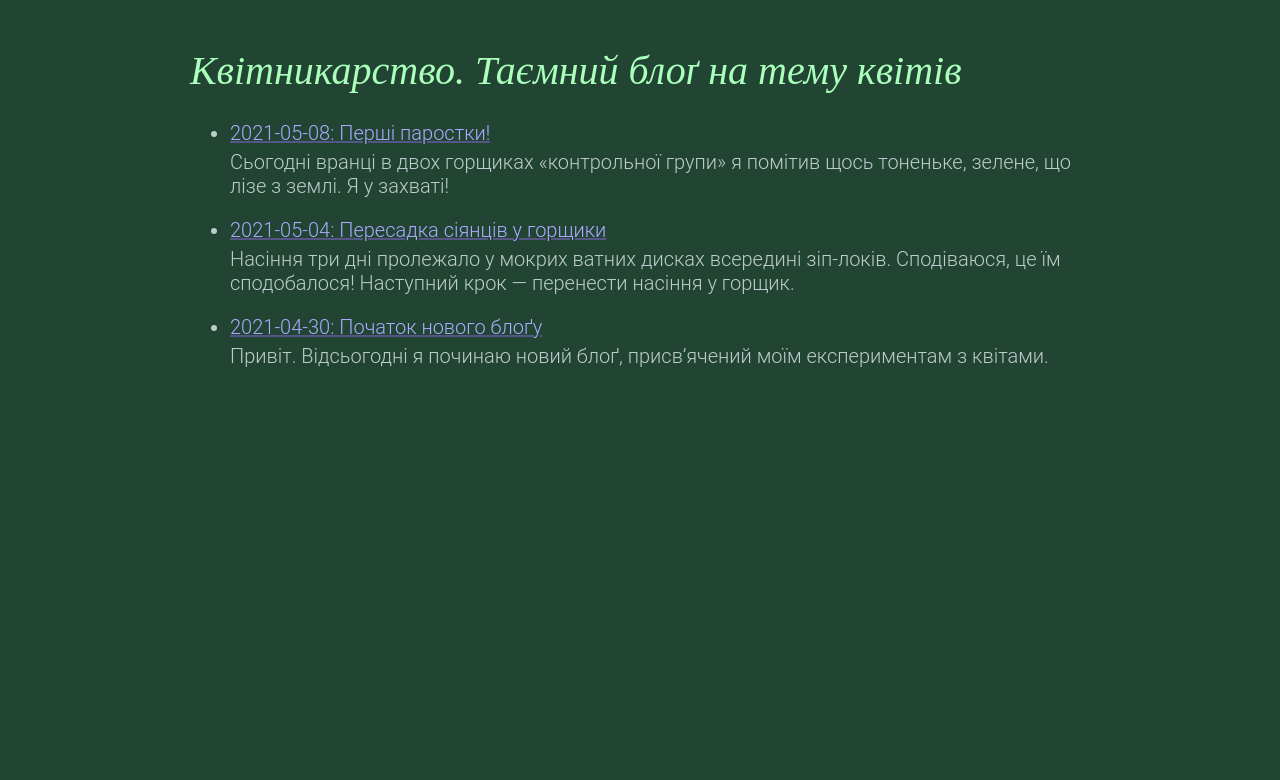
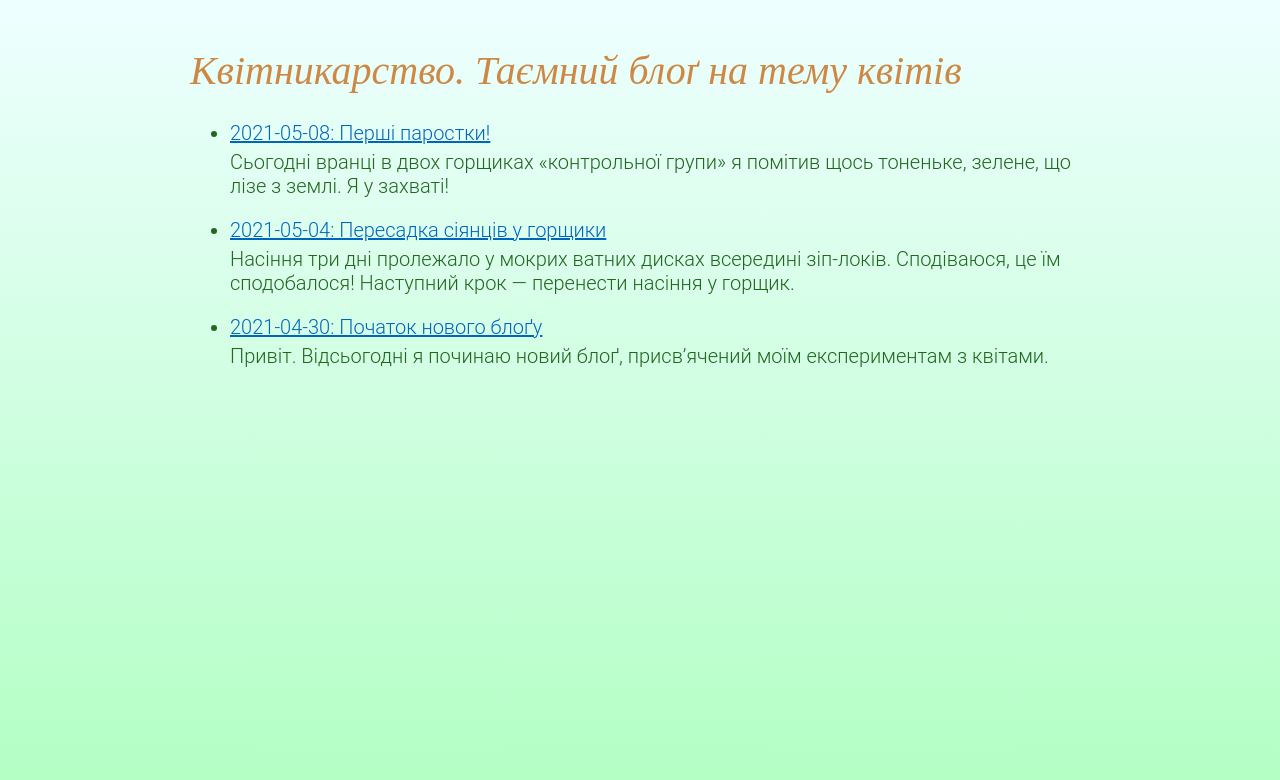
Before and after one commit to kastaneda/floriculture.rico.home, a Jekyll site: the page built from index.md, in a window 1280 px wide. Shown: the top 780 px of the page. Built offline with Jekyll 4.4.1, drawn with Linux system fonts in a browser that asks for light colours.

Commit message:
Two color schemes

```diff
--- a/style/main.sass
+++ b/style/main.sass
@@ -1,5 +1,8 @@
 ---
 ---
+
+html
+  min-height: 100%
 
 body
   max-width: 45em
@@ -8,28 +11,47 @@ body
   font-family: 'Roboto Light', 'Liberation Sans', 'Droid Sans', 'Helvetica Neue', 'Helvetica', 'Arial', sans-serif
   font-weight: 300
   font-size: 125%
-  background: #243
-  color: #bcc
+  background: #efe
+  background: linear-gradient(180deg, #eff, #afb)
+  color: #262
 
 h1, h2, h3
   font-family: 'Liberation Serif', 'Droid Serif', 'Times New Roman', serif
   font-style: italic
   font-weight: 300
-  color: #afb
+  color: #c84
 
 p
   margin: 1em 0
 
 a
-  text-decoration: underline #558
-  color: #aaf
-
+  color: #06b
+  text-decoration: underline
   &:visited
-    color: #faf
-
-  &:hover
-    text-decoration-color: inherit
+    color: #468
+  &:hover, &:focus
+    text-decoration: none
+  &:active
+    background: yellow
+  &:focus
+    outline: medium dotted
 
 .index-post-list
   li p+p
     margin-top: -.75em
+
+@media (prefers-color-scheme: dark)
+  body
+    background: #242
+    background: linear-gradient(180deg, #444, #242)
+    color: #acc
+
+  h1, h2, h3
+    color: #afb
+
+  a
+    color: #aec
+    &:visited
+      color: #bca
+    &:active
+      background: #000
```
